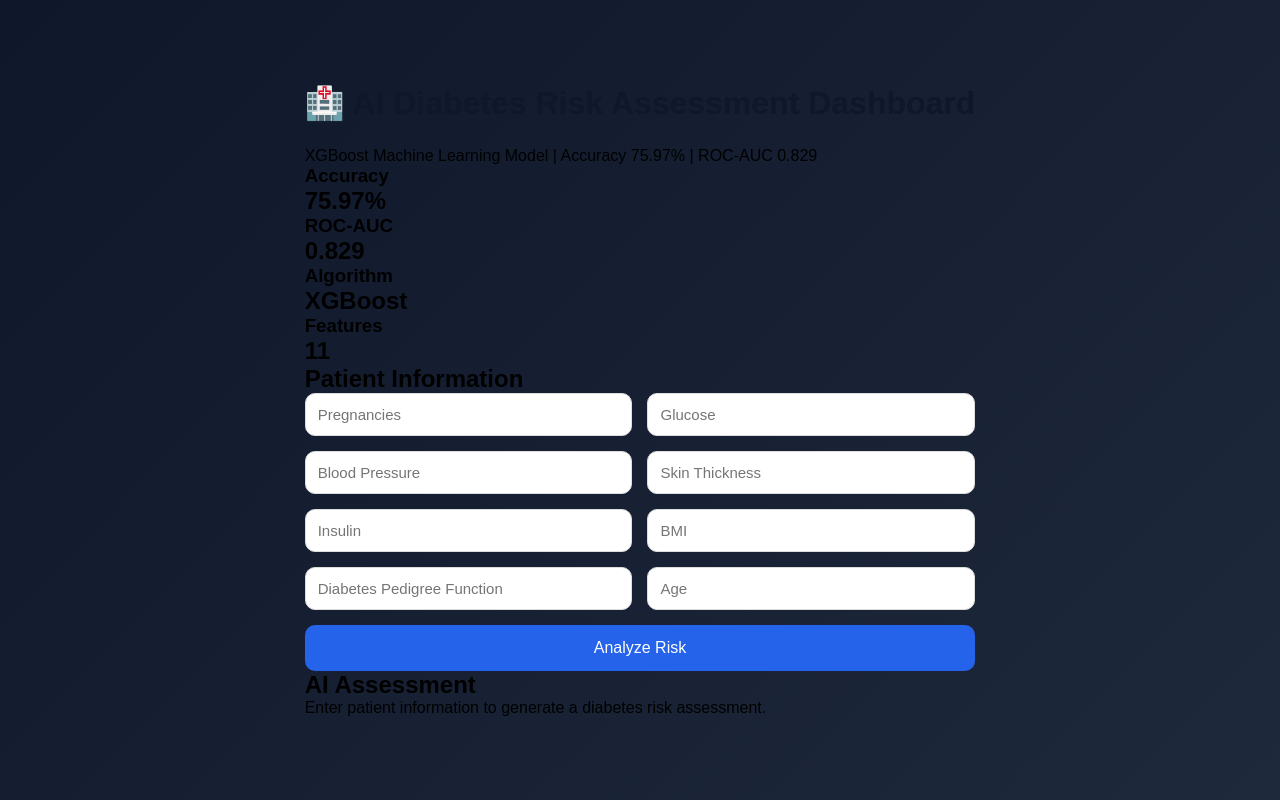
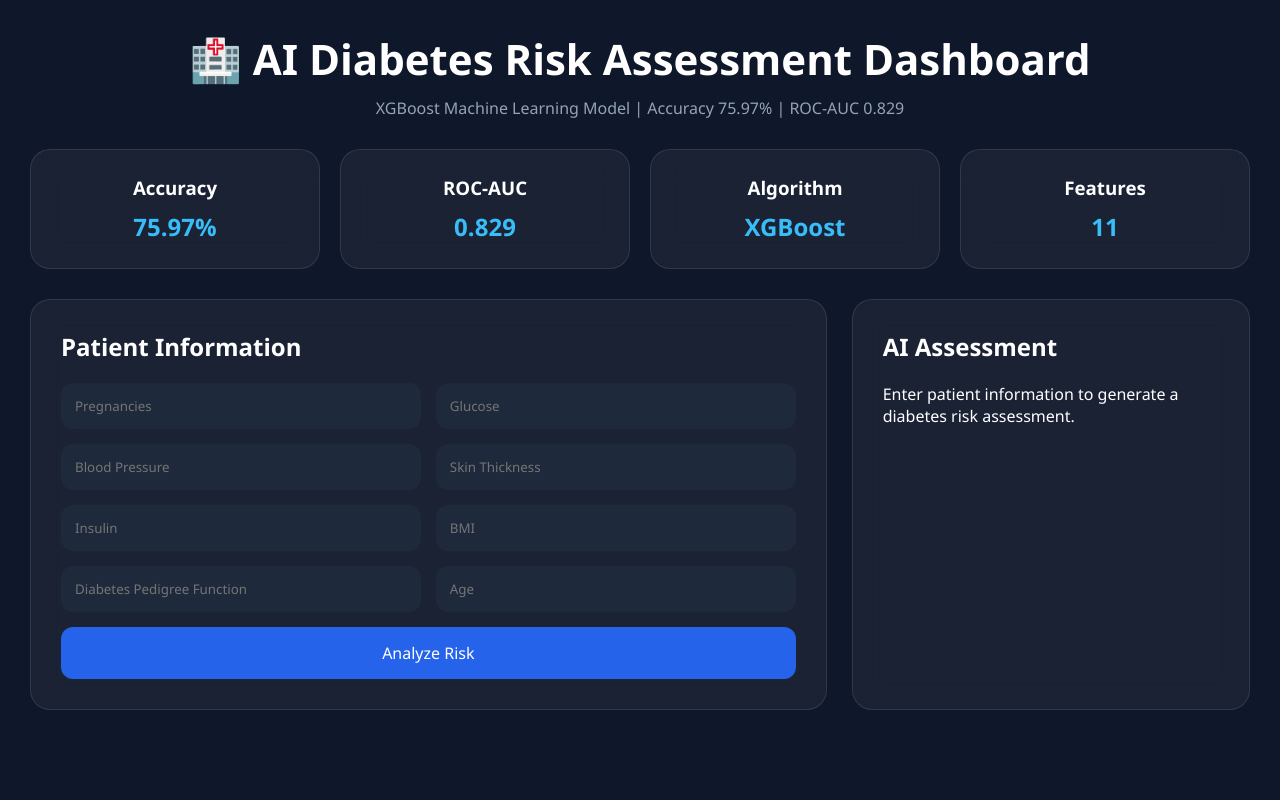
Before and after one commit to harinithati/Diabetes-Prediction-System, a Flask app: page / in a window 1280 px wide. Run offline with Flask 3, Linux system fonts and the light colour scheme; parts of the project's set-up code (start-up, migrations or seed data) failed here and were passed over.

Commit message:
Update style.css

```diff
--- a/static/style.css
+++ b/static/style.css
@@ -2,31 +2,73 @@
 margin:0;
 padding:0;
 box-sizing:border-box;
-    font-family:Arial, sans-serif;
+font-family:'Segoe UI',sans-serif;
 }
 
 body{
-    background:linear-gradient(135deg,#0f172a,#1e293b);
-    min-height:100vh;
-    display:flex;
-    justify-content:center;
-    align-items:center;
-    padding:20px;
+background:#0f172a;
+color:white;
+padding:30px;
 }
 
-.container{
-    background:white;
-    width:100%;
-    max-width:700px;
+.dashboard{
+max-width:1400px;
+margin:auto;
+}
+
+.header{
+text-align:center;
+margin-bottom:30px;
+}
+
+.header h1{
+font-size:42px;
+margin-bottom:10px;
+}
+
+.header p{
+color:#94a3b8;
+}
+
+.metrics{
+display:grid;
+grid-template-columns:repeat(4,1fr);
+gap:20px;
+margin-bottom:30px;
+}
+
+.card{
+background:rgba(255,255,255,0.05);
+backdrop-filter:blur(15px);
+padding:25px;
+border-radius:20px;
+text-align:center;
+border:1px solid rgba(255,255,255,0.1);
+}
+
+.card h2{
+margin-top:10px;
+color:#38bdf8;
+}
+
+.main-section{
+display:grid;
+grid-template-columns:2fr 1fr;
+gap:25px;
+}
+
+.form-card,
+.result-card{
+background:rgba(255,255,255,0.05);
+backdrop-filter:blur(15px);
 padding:30px;
 border-radius:20px;
-    box-shadow:0 10px 30px rgba(0,0,0,0.2);
+border:1px solid rgba(255,255,255,0.1);
 }
 
-h1{
-    text-align:center;
-    margin-bottom:25px;
-    color:#0f172a;
+.form-card h2,
+.result-card h2{
+margin-bottom:20px;
 }
 
 form{
@@ -36,46 +78,50 @@ form{
 }
 
 input{
-    padding:12px;
-    border:1px solid #ddd;
-    border-radius:10px;
-    font-size:15px;
+padding:14px;
+border:none;
+border-radius:12px;
+background:#1e293b;
+color:white;
 }
 
 button{
 grid-column:span 2;
-    padding:14px;
+padding:15px;
 background:#2563eb;
 color:white;
 border:none;
-    border-radius:10px;
+border-radius:12px;
 font-size:16px;
 cursor:pointer;
-    transition:0.3s;
 }
 
 button:hover{
 background:#1d4ed8;
 }
 
-.result{
-    margin-top:25px;
+.risk-box{
 text-align:center;
-    padding:20px;
-    border-radius:12px;
-    background:#f1f5f9;
+padding:25px;
+margin-top:20px;
 }
 
-.result h2{
-    color:#dc2626;
-    margin-bottom:10px;
+.percentage{
+font-size:48px;
+font-weight:bold;
+color:#22c55e;
+margin-top:15px;
 }
 
-.result h3{
-    color:#0f172a;
+@media(max-width:900px){
+
+.metrics{
+grid-template-columns:1fr 1fr;
 }
 
-@media(max-width:600px){
+.main-section{
+grid-template-columns:1fr;
+}
 
 form{
 grid-template-columns:1fr;
@@ -84,4 +130,5 @@ button:hover{
 button{
 grid-column:span 1;
 }
+
 }
```
Lines whose indentation alone changed are shown as unchanged.
